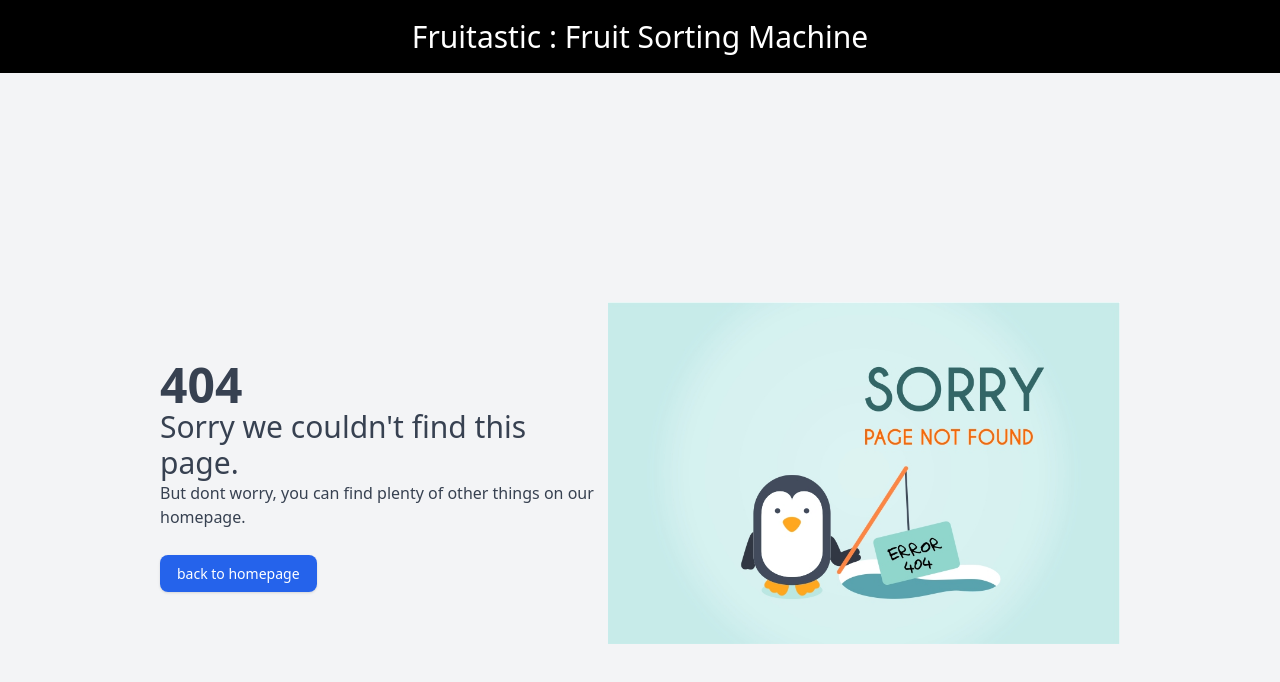
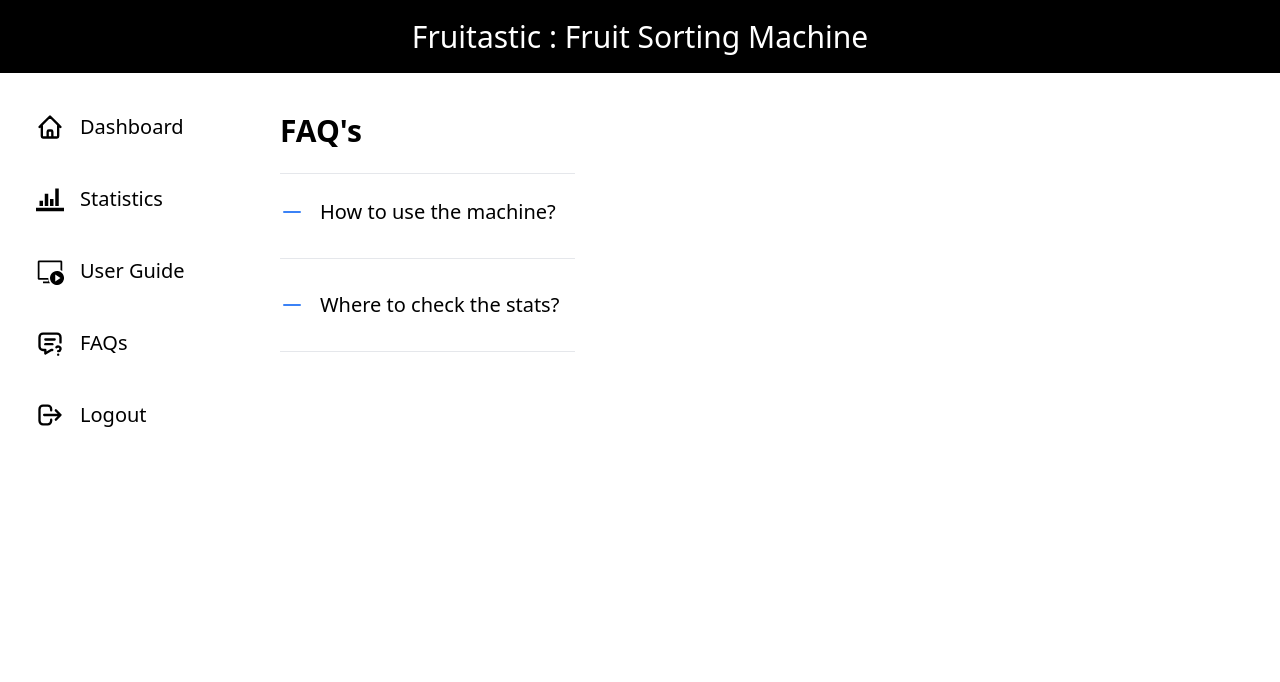
Before and after one commit to Rko-8001/Fruit-Sorting-Machine-Application, a React (Create React App) app in the folder client/: page /faq in a window 1280 px wide. Before the commit this address had no page. Shown: the top 682 px of the page. Built offline with nearby package versions, Linux system fonts and the light colour scheme.

Commit message:
ADD: FAQ added faq page with some questions

```diff
--- a/client/src/App.js
+++ b/client/src/App.js
@@ -9,6 +9,7 @@ import {
   MachinePage,
   StatisticsPage,
   HowToUsePage,
+  FAQsPage,
 } from "./components/routes/RouteComponents";
 import AppRoute from "./components/routes/AppRoute";
 import UpperNav from "./components/sidePages/navBar/UpperNav";
@@ -32,6 +33,8 @@ export default function App() {
 
         <Route path="/howToUse" element={<AppRoute Component={HowToUsePage} />} />
 
+        <Route path="/faq" element={<AppRoute Component={FAQsPage} />} />
+
         <Route path="*" element={<AppRoute Component={Error404} />} />
 
       </Routes>
--- /dev/null
+++ b/client/src/components/faq/FAQQuestions.js
@@ -0,0 +1,10 @@
+export const Questions = [
+    {
+        question: "How to use the machine?",
+        answer: "Lorem ipsum dolor sit amet consectetur adipisicing elit. Magni, eum quae. Harum officiis reprehenderit ex quia ducimus minima id provident molestias optio nam vel, quidem iure voluptatem, repellat et ipsa."
+    },
+    {
+        question: "Where to check the stats?",
+        answer: "Lorem ipsum dolor sit amet consectetur adipisicing elit. Magni, eum quae. Harum officiis reprehenderit ex quia ducimus minima id provident molestias optio nam vel, quidem iure voluptatem, repellat et ipsa."
+    }
+]
--- /dev/null
+++ b/client/src/components/faq/FAQs.js
@@ -0,0 +1,56 @@
+import { useState } from 'react';
+import React from 'react'
+import { Questions } from './FAQQuestions'
+
+export default function FAQs() {
+    const [isOpen, setIsOpen] = useState(new Array(Questions.length).fill(false));
+
+    const toggleQuestion = (index) => {
+      const updatedIsOpen = [...isOpen];
+      updatedIsOpen[index] = !updatedIsOpen[index];
+      setIsOpen(updatedIsOpen);
+    };
+    return (
+    <>
+        <section class="bg-white ">
+            <div class="container px-6 py-10 mx-auto">
+                <h1 class="text-2xl font-semibold text-black lg:text-3xl ">
+                    FAQ's
+                </h1>
+
+                <hr class="my-6 border-gray-200 dark:border-gray-700"/>
+
+                <div>
+                    {Questions.map((question, index) => (
+                        <div key={index}>
+                            <div>
+                                <button
+                                    onClick={ (e) => {
+                                        e.preventDefault();
+                                        toggleQuestion(index);
+                                    }}
+                                    class="flex items-center focus:outline-none">
+                                    <svg class="flex-shrink-0 w-6 h-6 text-blue-500" fill="none" stroke="currentColor" viewBox="0 0 24 24" xmlns="http://www.w3.org/2000/svg"><path stroke-linecap="round" stroke-linejoin="round" stroke-width="2" d="M20 12H4"></path></svg>
+                                    <h1 class="mx-4 text-xl text-black">
+                                        {question.question}
+                                    </h1>
+                                </button>
+
+                                {isOpen[index] && <div class="flex mt-8 md:mx-10">
+                                    <span class="border border-blue-500"></span>
+                                    <p class="max-w-3xl px-4 text-black">
+                                        {question.answer}
+                                    </p>
+                                </div>}
+                            </div>
+                            <hr class="my-8 border-gray-200 w-full dark:border-gray-700"/>
+                        </div>
+                    ))}
+
+
+                </div>
+            </div>
+        </section>
+    </>
+  )
+}
--- a/client/src/components/routes/RouteComponents.js
+++ b/client/src/components/routes/RouteComponents.js
@@ -7,7 +7,7 @@ import Disclaimer from "../home/other/Disclaimer";
 import MachineHome from "../home/machine/MachineHome";
 import Statistics from "../stats/Statistics";
 import HowToUse from "../howToUse/HowToUse";
-
+import FAQs from "../faq/FAQs";
 
 export const HomePage = (
   <>
@@ -71,3 +71,12 @@ export const StatisticsPage = (
     </div>
   </>
 );
+
+export const FAQsPage = (
+  <>
+    <div className="flex">
+      <SideBar />
+      <FAQs />
+    </div>
+  </>
+);
--- a/client/src/components/sidePages/sideBar/SideBarRoutes.js
+++ b/client/src/components/sidePages/sideBar/SideBarRoutes.js
@@ -1,6 +1,7 @@
 import { HiOutlineHome, HiOutlineLogout } from "react-icons/hi";
 import { ImStatsBars } from "react-icons/im";
 import { VscVmRunning } from "react-icons/vsc";
+import { TbMessageQuestion } from "react-icons/tb";
 
 export const SideBarOptions = [
     {
@@ -19,6 +20,11 @@ export const SideBarOptions = [
         path: '/howToUse'
     },
     {
+        name: "FAQs",
+        button: TbMessageQuestion,
+        path: '/faq'
+    },
+    {
         name: 'Logout',
         button: HiOutlineLogout,
         path: '/'
```
